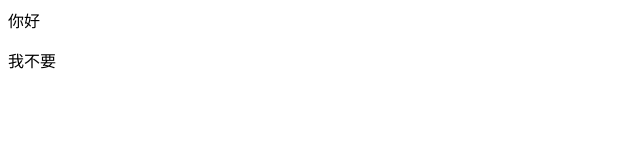
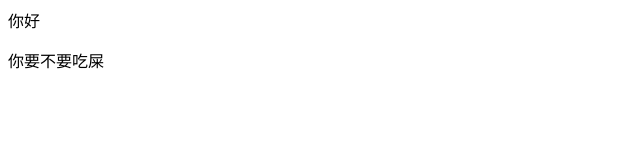
Before and after one commit to Virgil-1123/git101_test, a plain HTML site: page index.html in a window 1280 px wide. Shown: the full height of the page, 0-640 px from the left. Drawn offline with Linux system fonts and the light colour scheme.

```diff
--- a/index.html
+++ b/index.html
@@ -7,6 +7,6 @@
 </head>
 <body>
     你好
-    <p>我不要</p>
+    <p>你要不要吃屎</p>
 </body>
 </html>
```
